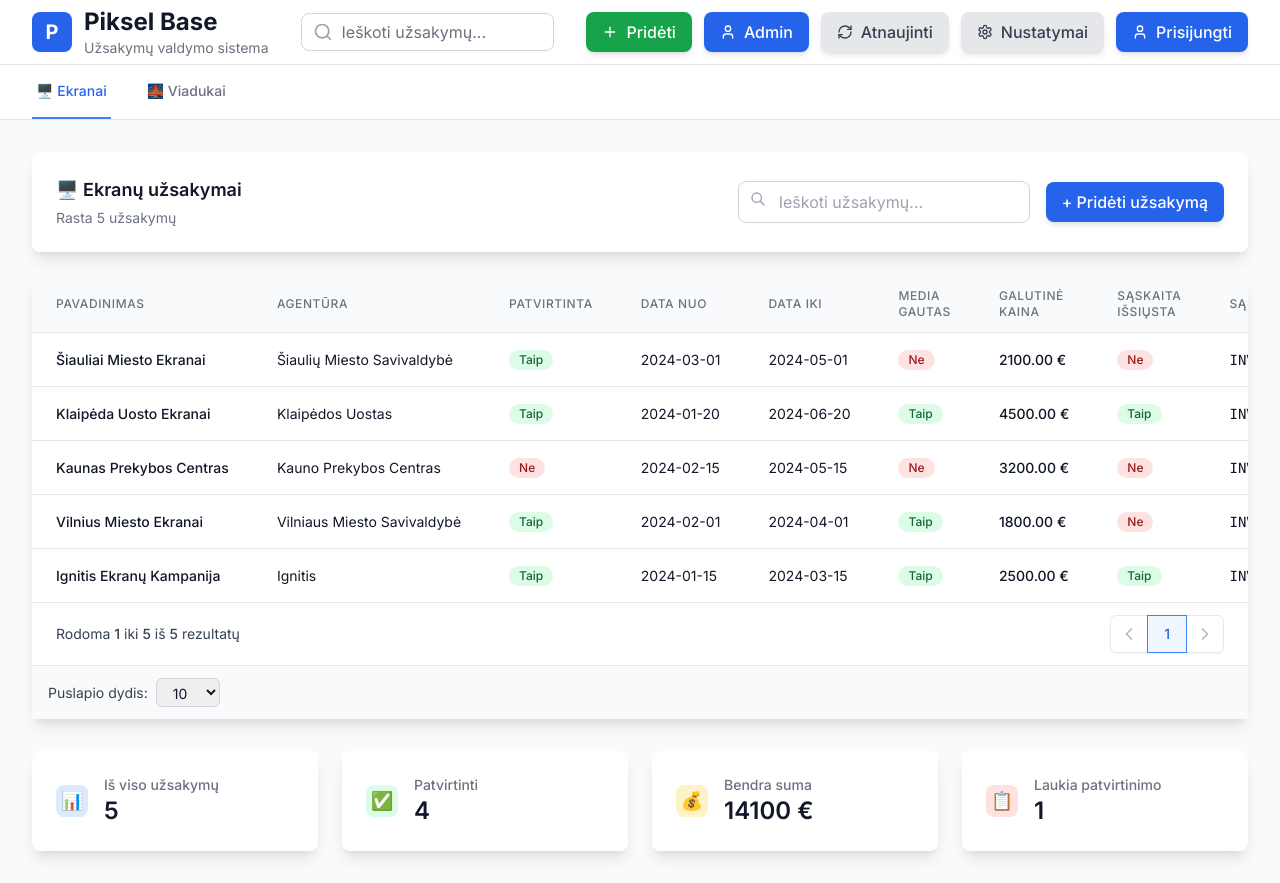
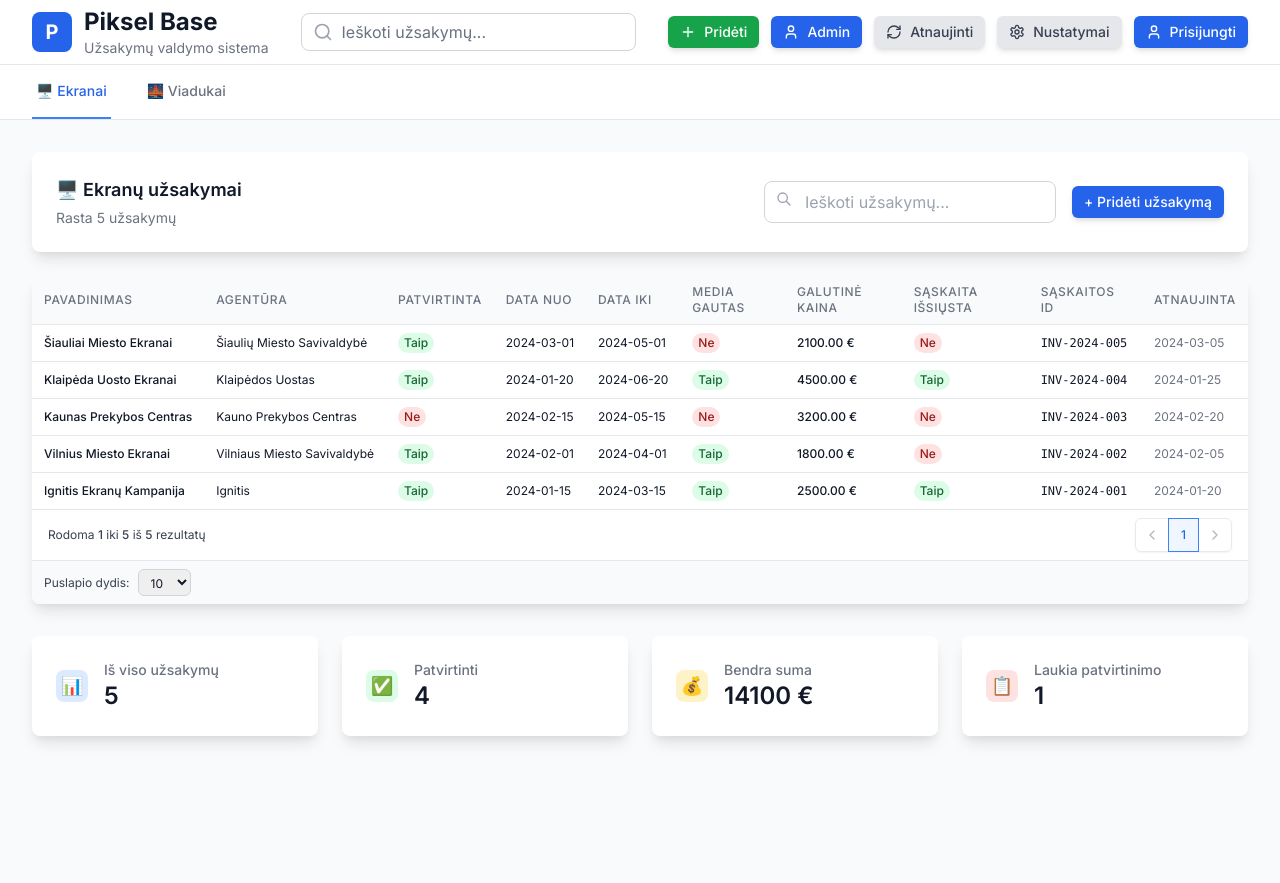
Before and after one commit to rentcas-pixel/piksel-base, a Next.js app: page / in a window 1280 px wide. After the commit the page ends 800 px from the top, so only its background shows below. Built offline with nearby package versions, Linux system fonts and the light colour scheme.

Commit message:
Make table design more compact: reduce padding, font sizes, and spacing

```diff
--- a/app/globals.css
+++ b/app/globals.css
@@ -15,19 +15,19 @@
 
 @layer components {
   .btn-primary {
-    @apply bg-primary-600 hover:bg-primary-700 text-white font-medium py-2 px-4 rounded-lg transition-colors duration-200 shadow-button;
+    @apply bg-primary-600 hover:bg-primary-700 text-white font-medium py-1.5 px-3 rounded-md transition-colors duration-200 shadow-button text-sm;
   }
 
   .btn-success {
-    @apply bg-success-600 hover:bg-success-700 text-white font-medium py-2 px-4 rounded-lg transition-colors duration-200 shadow-button;
+    @apply bg-success-600 hover:bg-success-700 text-white font-medium py-1.5 px-3 rounded-md transition-colors duration-200 shadow-button text-sm;
   }
 
   .btn-neutral {
-    @apply bg-neutral-200 hover:bg-neutral-300 text-neutral-700 font-medium py-2 px-4 rounded-lg transition-colors duration-200 shadow-button;
+    @apply bg-neutral-200 hover:bg-neutral-300 text-neutral-700 font-medium py-1.5 px-3 rounded-md transition-colors duration-200 shadow-button text-sm;
   }
 
   .status-badge {
-    @apply inline-flex items-center px-2.5 py-0.5 rounded-full text-xs font-medium;
+    @apply inline-flex items-center px-1.5 py-0.5 rounded-full text-xs font-medium;
   }
 
   .status-success {
@@ -39,14 +39,14 @@
   }
 
   .table-header {
-    @apply px-6 py-3 text-left text-xs font-medium text-neutral-500 uppercase tracking-wider bg-neutral-50;
+    @apply px-3 py-2 text-left text-xs font-medium text-neutral-500 uppercase tracking-wider bg-neutral-50;
   }
 
   .table-cell {
-    @apply px-6 py-4 whitespace-nowrap text-sm text-neutral-900;
+    @apply px-3 py-2 whitespace-nowrap text-xs text-neutral-900;
   }
 
   .table-row {
-    @apply hover:bg-neutral-50 transition-colors duration-150 cursor-pointer;
+    @apply hover:bg-neutral-100 transition-colors duration-150 cursor-pointer;
   }
 }
--- a/components/OrdersTable.tsx
+++ b/components/OrdersTable.tsx
@@ -63,14 +63,14 @@
   const getSortIcon = (field: SortField) => {
     if (sortField !== field) return null
     return sortDirection === 'asc' ? (
-      <ChevronUp className="h-4 w-4" />
+      <ChevronUp className="h-3 w-3" />
     ) : (
-      <ChevronDown className="h-4 w-4" />
+      <ChevronDown className="h-3 w-3" />
     )
   }
 
   return (
-    <div className="bg-white rounded-lg shadow-card">
+    <div className="bg-white rounded-lg shadow-card overflow-hidden">
       {/* Table */}
       <div className="overflow-x-auto">
         <table className="min-w-full divide-y divide-neutral-200">
@@ -93,7 +93,7 @@
                   className="table-header cursor-pointer hover:bg-neutral-100 transition-colors duration-150"
                   onClick={() => handleSort(key as SortField)}
                 >
-                  <div className="flex items-center space-x-1">
+                  <div className="flex items-center space-x-0.5">
                     <span>{label}</span>
                     {getSortIcon(key as SortField)}
                   </div>
@@ -128,7 +128,7 @@
                     {order.saskaitaIssiusta ? 'Taip' : 'Ne'}
                   </span>
                 </td>
-                <td className="table-cell font-mono text-sm">{order.saskaitosId}</td>
+                <td className="table-cell font-mono text-xs">{order.saskaitosId}</td>
                 <td className="table-cell text-neutral-500">{formatDate(order.atnaujinta)}</td>
               </tr>
             ))}
@@ -137,26 +137,26 @@
       </div>
 
       {/* Pagination */}
-      <div className="bg-white px-4 py-3 flex items-center justify-between border-t border-neutral-200 sm:px-6">
+      <div className="bg-white px-3 py-2 flex items-center justify-between border-t border-neutral-200 sm:px-4">
         <div className="flex-1 flex justify-between sm:hidden">
           <button
             onClick={() => setCurrentPage(Math.max(1, currentPage - 1))}
             disabled={currentPage === 1}
-            className="relative inline-flex items-center px-4 py-2 border border-neutral-300 text-sm font-medium rounded-md text-neutral-700 bg-white hover:bg-neutral-50 disabled:opacity-50 disabled:cursor-not-allowed"
+            className="relative inline-flex items-center px-3 py-1.5 border border-neutral-300 text-xs font-medium rounded-md text-neutral-700 bg-white hover:bg-neutral-50 disabled:opacity-50 disabled:cursor-not-allowed"
           >
             Ankstesnis
           </button>
           <button
             onClick={() => setCurrentPage(Math.min(totalPages, currentPage + 1))}
             disabled={currentPage === totalPages}
-            className="ml-3 relative inline-flex items-center px-4 py-2 border border-neutral-300 text-sm font-medium rounded-md text-neutral-700 bg-white hover:bg-neutral-50 disabled:opacity-50 disabled:cursor-not-allowed"
+            className="ml-2 relative inline-flex items-center px-3 py-1.5 border border-neutral-300 text-xs font-medium rounded-md text-neutral-700 bg-white hover:bg-neutral-50 disabled:cursor-not-allowed"
           >
             Kitas
           </button>
         </div>
         <div className="hidden sm:flex-1 sm:flex sm:items-center sm:justify-between">
           <div>
-            <p className="text-sm text-neutral-700">
+            <p className="text-xs text-neutral-700">
               Rodoma <span className="font-medium">{startIndex + 1}</span> iki{' '}
               <span className="font-medium">{Math.min(endIndex, sortedOrders.length)}</span> iš{' '}
               <span className="font-medium">{sortedOrders.length}</span> rezultatų
@@ -169,14 +169,14 @@
                 disabled={currentPage === 1}
                 className="relative inline-flex items-center px-2 py-2 rounded-l-md border border-neutral-300 bg-white text-sm font-medium text-neutral-500 hover:bg-neutral-50 disabled:opacity-50 disabled:cursor-not-allowed"
               >
-                <ChevronLeft className="h-5 w-5" />
+                <ChevronLeft className="h-4 w-4" />
               </button>
 
               {Array.from({ length: totalPages }, (_, i) => i + 1).map((page) => (
                 <button
                   key={page}
                   onClick={() => setCurrentPage(page)}
-                  className={`relative inline-flex items-center px-4 py-2 border text-sm font-medium ${
+                  className={`relative inline-flex items-center px-3 py-1.5 border text-xs font-medium ${
                     page === currentPage
                       ? 'z-10 bg-primary-50 border-primary-500 text-primary-600'
                       : 'bg-white border-neutral-300 text-neutral-500 hover:bg-neutral-50'
@@ -191,7 +191,7 @@
                 disabled={currentPage === totalPages}
                 className="relative inline-flex items-center px-2 py-2 rounded-r-md border border-neutral-300 bg-white text-sm font-medium text-neutral-500 hover:bg-neutral-50 disabled:opacity-50 disabled:cursor-not-allowed"
               >
-                <ChevronRight className="h-5 w-5" />
+                <ChevronRight className="h-4 w-4" />
               </button>
             </nav>
           </div>
@@ -199,9 +199,9 @@
       </div>
 
       {/* Page size selector */}
-      <div className="bg-neutral-50 px-4 py-3 border-t border-neutral-200">
+      <div className="bg-neutral-50 px-3 py-2 border-t border-neutral-200">
         <div className="flex items-center space-x-2">
-          <label htmlFor="page-size" className="text-sm text-neutral-700">
+          <label htmlFor="page-size" className="text-xs text-neutral-700">
             Puslapio dydis:
           </label>
           <select
@@ -211,7 +211,7 @@
               setPageSize(Number(e.target.value))
               setCurrentPage(1)
             }}
-            className="border border-neutral-300 rounded-md px-3 py-1 text-sm focus:outline-none focus:ring-1 focus:ring-primary-500 focus:border-primary-500"
+            className="border border-neutral-300 rounded-md px-2 py-1 text-xs focus:outline-none focus:ring-1 focus:ring-primary-500 focus:border-primary-500"
           >
             <option value={5}>5</option>
             <option value={10}>10</option>
```
